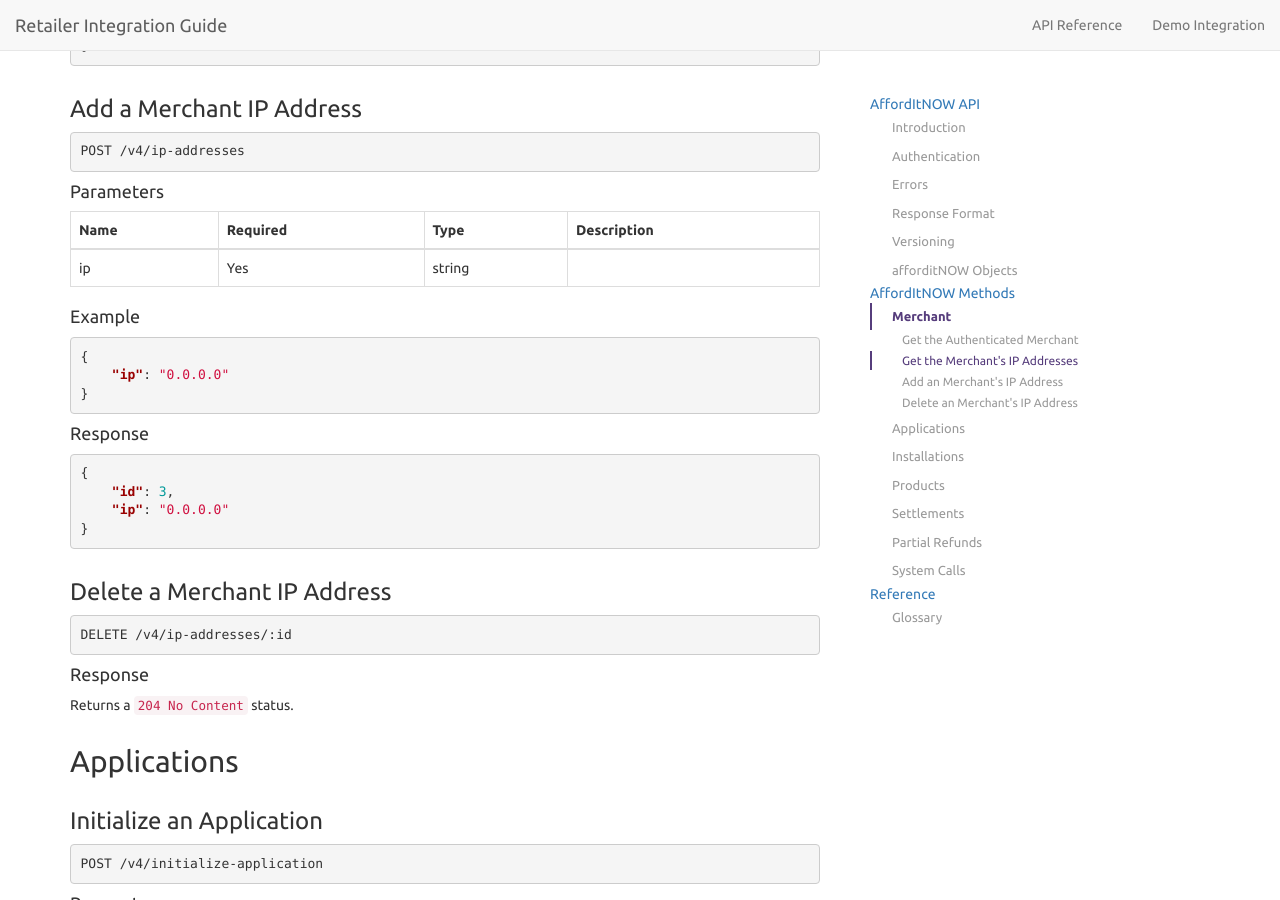
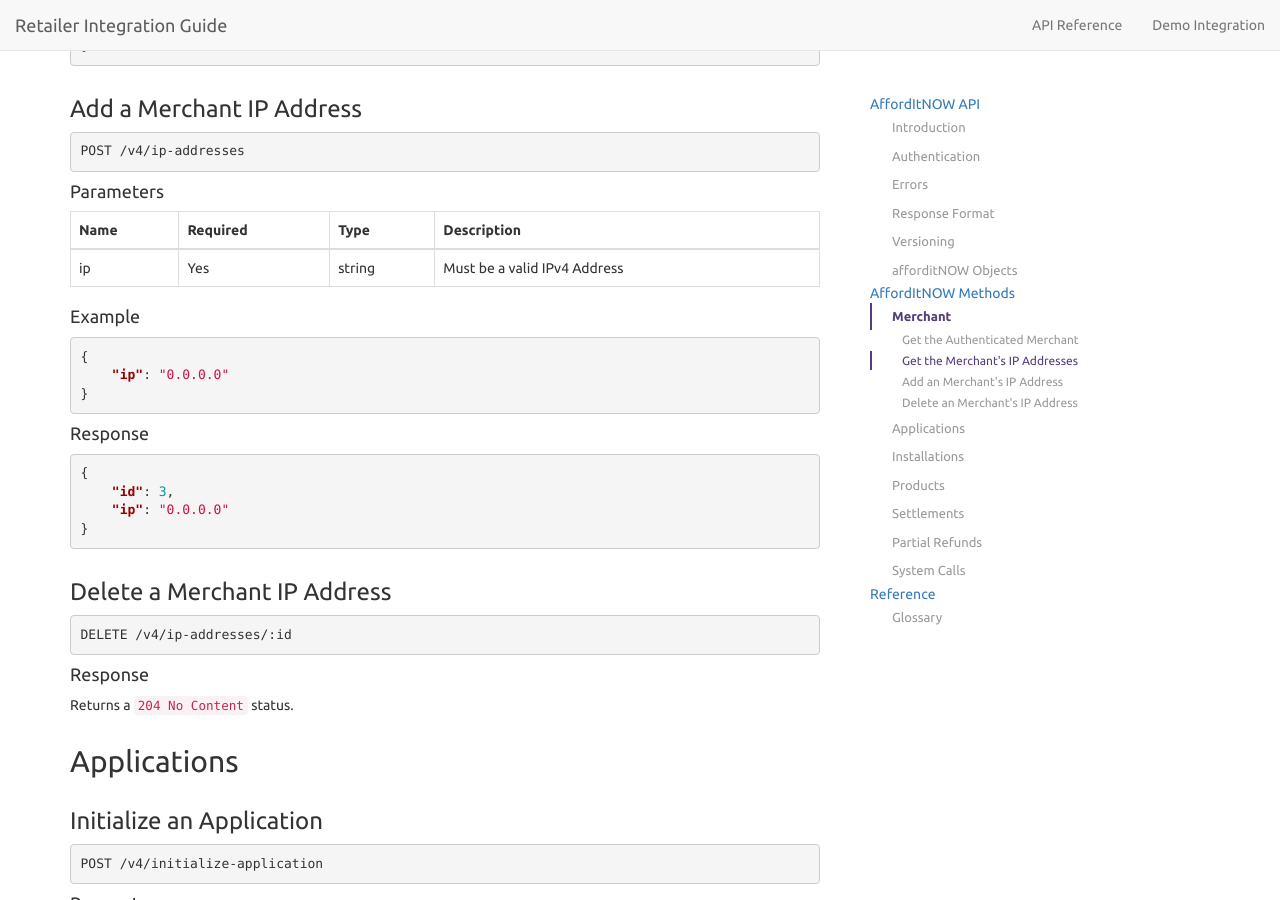
Before and after one commit to PayBreak/retailer-integration-guide, a Jekyll site: the page built from api/index.md, in a window 1280 px wide and 900 px high, scrolled down 8369 px. Built offline with Jekyll 4.4.1, drawn with Linux system fonts in a browser that asks for light colours; nearby versions of some CDN libraries; Markdown is read by kramdown in place of the engine named in the settings; our own code applies the rules of GitHub Pages for plain Markdown files.

Commit message:
Add description for ip address field

```diff
--- a/_includes/v4/merchant.md
+++ b/_includes/v4/merchant.md
@@ -65,7 +65,7 @@ POST {{ site.data.globals.api_prefix }}/ip-addresses
 
 Name | Required | Type | Description
 --- | --- | --- | ---
-ip | Yes | string
+ip | Yes | string | Must be a valid IPv4 Address
 
 #### Example
 
```
